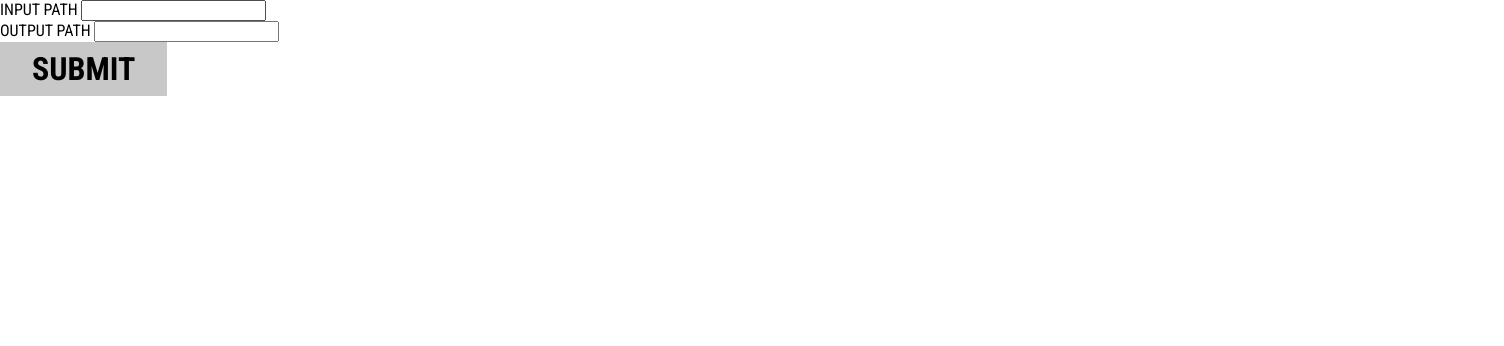
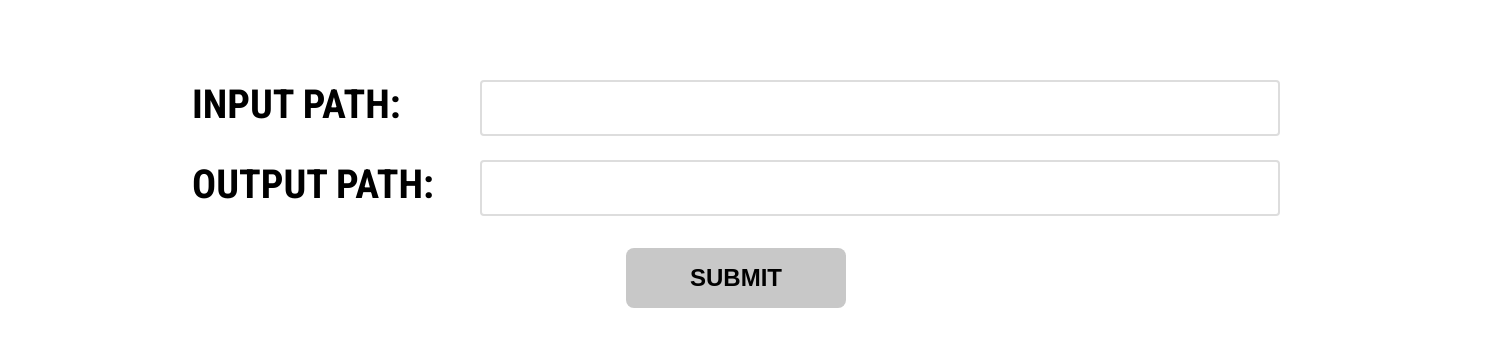
Before and after one commit to GeorgeThomas1863/pic-combo-builder, a website: page html/index.html in a window 1280 px wide. Shown: the whole page, 1504 px wide, since content can reach past the window. Drawn offline with Linux system fonts and the light colour scheme.

Commit message:
added basic styling

```diff
--- a/html/index.html
+++ b/html/index.html
@@ -18,11 +18,11 @@
     <main id="display-section">
       <ul>
         <li id="input-path-list-item">
-          <label for="input-path-element">INPUT PATH</label>
+          <label for="input-path-element">INPUT PATH:</label>
           <input type="text" name="input-path-element" id="input-path-element" />
         </li>
         <li id="output-path-list-item">
-          <label for="output-path-element">OUTPUT PATH</label>
+          <label for="output-path-element">OUTPUT PATH:</label>
           <input type="text" name="output-path-element" id="output-path-element" />
         </li>
         <button id="submit-button">SUBMIT</button>
--- a/public/css/styles.css
+++ b/public/css/styles.css
@@ -3,6 +3,12 @@ body {
   margin: 0;
   padding: 0;
   box-sizing: border-box;
+}
+
+a {
+  text-decoration: none;
+  color: black;
+  display: block;
 }
 
 h1,
@@ -12,10 +18,17 @@ p {
   padding: 0;
 }
 
-a {
-  text-decoration: none;
-  color: black;
-  display: block;
+#display-section {
+  /* margin: 0 auto; */
+  margin-top: 3rem;
+  margin-left: 10rem;
+  padding: 2rem;
+  border-radius: 8px;
+  width: 100%;
+  /* min-height: 100vh; */
+  /* align-items: center; */
+  display: flex;
+  /* justify-content: center; */
 }
 
 ul {
@@ -24,7 +37,48 @@ ul {
   margin: 0;
 }
 
-button {
+li {
+  margin-bottom: 1.5rem;
+  display: flex;
+  align-items: flex-end;
+  gap: 1rem;
+}
+
+label {
+  margin-bottom: 0.5rem;
+  font-weight: bold;
+  /* color: #333; */
+  font-size: 2.5rem;
+  width: 17rem;
+}
+
+input {
+  width: 50rem;
+  padding: 0.75rem;
+  border: 2px solid #ddd;
+  border-radius: 4px;
+  font-size: 1.5rem;
+  box-sizing: border-box;
+}
+
+#submit-button {
+  display: block;
+  margin: 0 auto;
+  margin-top: 2rem;
+  padding: 1rem 4rem;
+  background-color: rgb(200, 200, 200);
+  border: none;
+  border-radius: 8px;
+  font-size: 1.5rem;
+  font-weight: bold;
+  cursor: pointer;
+}
+
+#submit-button:hover {
+  background-color: #0056b3;
+}
+
+/* button {
   background: rgb(200, 200, 200);
   color: inherit;
   border: none;
@@ -33,8 +87,7 @@ button {
   font-size: 2rem;
   font-weight: bold;
   cursor: pointer;
-  /* border-radius: 8px; */
-}
+} */
 
 /* for error pages */
 h3 {
```
Also changed, not shown: src/combine-pics.js (+4 -4 lines).
